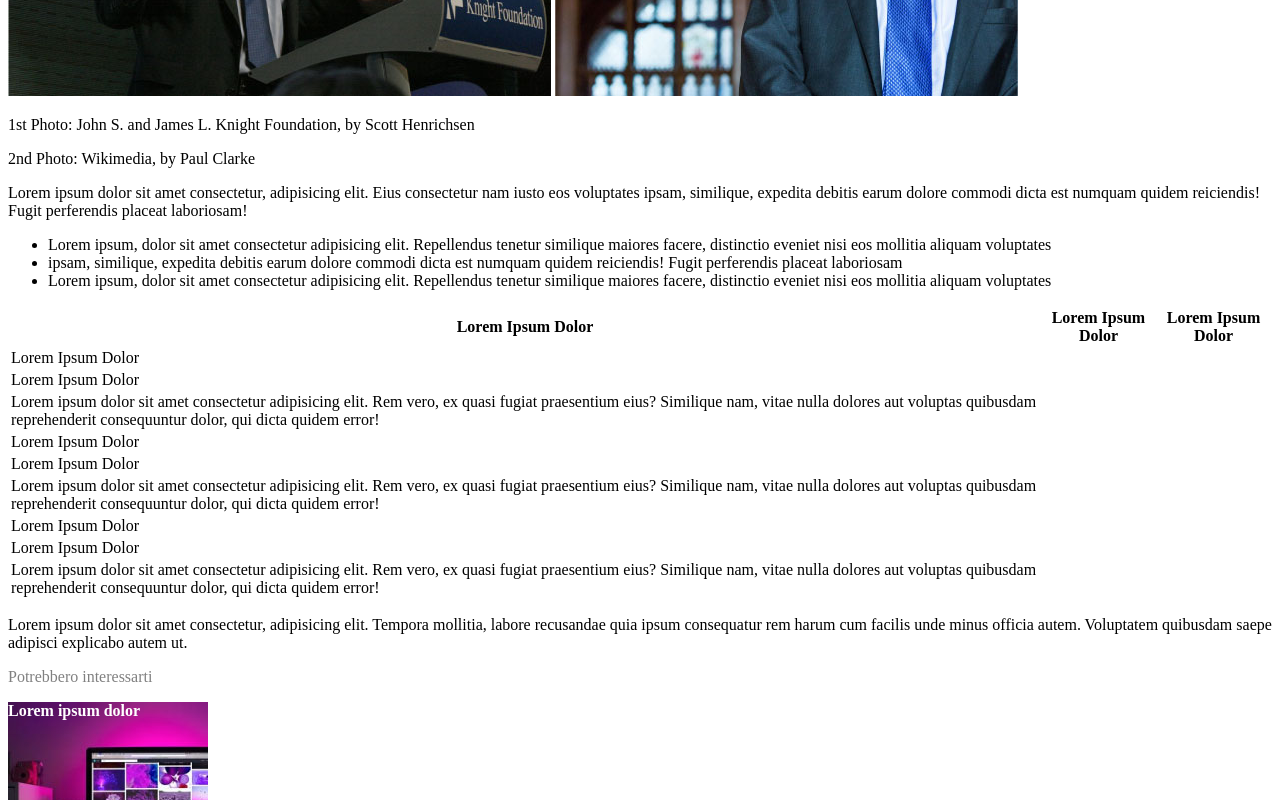
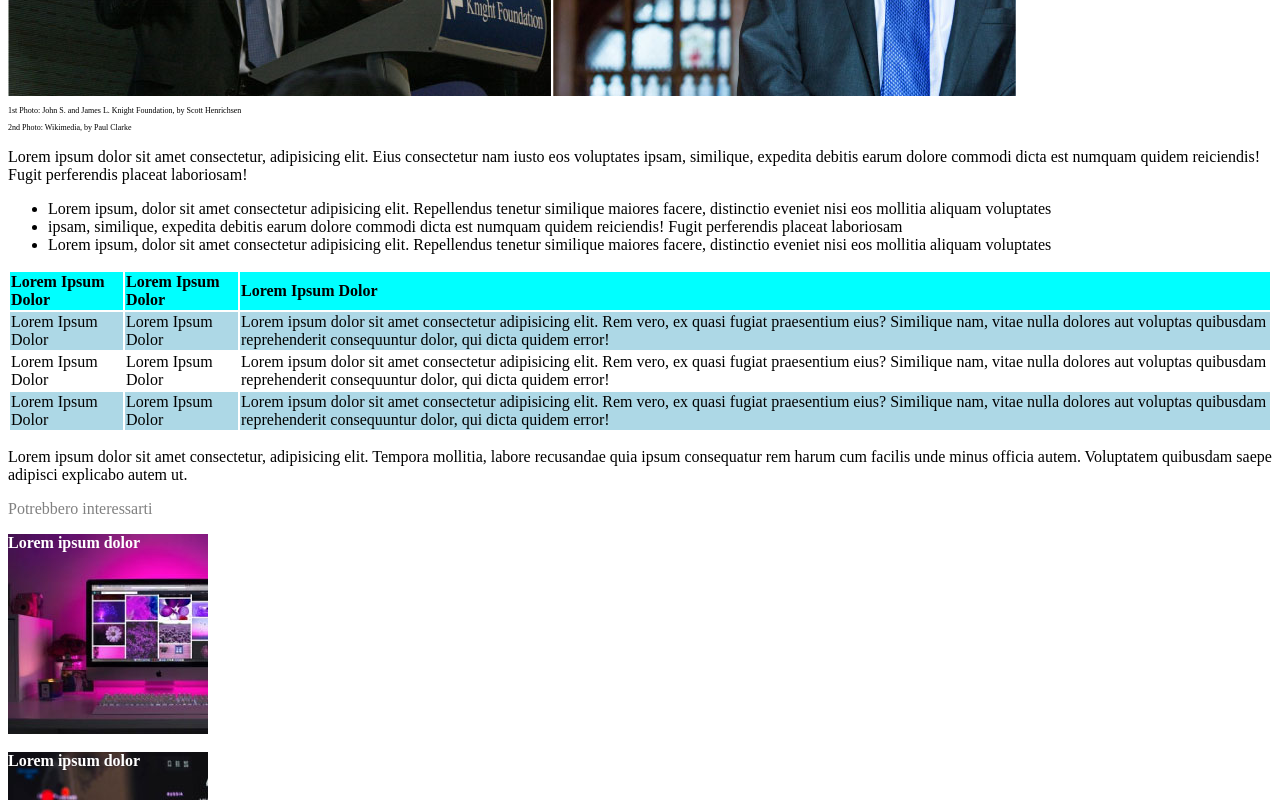
Before and after one commit to bettercallpaul07/html-css-booleaner, a plain HTML site: page index.html in a window 1280 px wide. Shown: the part 628-1428 px from the top of the page. Drawn offline with Linux system fonts and the light colour scheme.

Commit message:
Stile-Tabella

```diff
--- a/css/style.css
+++ b/css/style.css
@@ -15,9 +15,28 @@ h1 {
     color: grey;
 }
 
+.intro-image {
+    font-size: 8px;
+}
+
 .related-post {
     color: gray
 
+}
+
+table {
+
+    background-color: #fff;
+    color: black;
+    text-align: left;
+}
+
+th {
+    background-color: aqua;
+}
+
+.azure {
+    background-color: lightblue;
 }
 
 .first-related-post {
--- a/index.html
+++ b/index.html
@@ -57,33 +57,21 @@
                     </tr>
                 </thead>
                 <tbody>
-                    <tr>
+                    <tr class="azure">
                         <td>Lorem Ipsum Dolor</td>
-                    </tr>
-                    <tr>
                         <td>Lorem Ipsum Dolor</td>
-                    </tr>
-                    <tr>
                         <td>Lorem ipsum dolor sit amet consectetur adipisicing elit. Rem vero, ex quasi fugiat praesentium eius? Similique nam, vitae nulla dolores aut voluptas quibusdam reprehenderit consequuntur dolor, qui dicta quidem error!</td>
                     </tr>
 
                     <tr>
                         <td>Lorem Ipsum Dolor</td>
-                    </tr>
-                    <tr>
                         <td>Lorem Ipsum Dolor</td>
-                    </tr>
-                    <tr>
                         <td>Lorem ipsum dolor sit amet consectetur adipisicing elit. Rem vero, ex quasi fugiat praesentium eius? Similique nam, vitae nulla dolores aut voluptas quibusdam reprehenderit consequuntur dolor, qui dicta quidem error!</td>
                     </tr>
 
-                    <tr>
+                    <tr class="azure">
                         <td>Lorem Ipsum Dolor</td>
-                    </tr>
-                    <tr>
                         <td>Lorem Ipsum Dolor</td>
-                    </tr>
-                    <tr>
                         <td>Lorem ipsum dolor sit amet consectetur adipisicing elit. Rem vero, ex quasi fugiat praesentium eius? Similique nam, vitae nulla dolores aut voluptas quibusdam reprehenderit consequuntur dolor, qui dicta quidem error!</td>
                     </tr>
                 </tbody>
```
